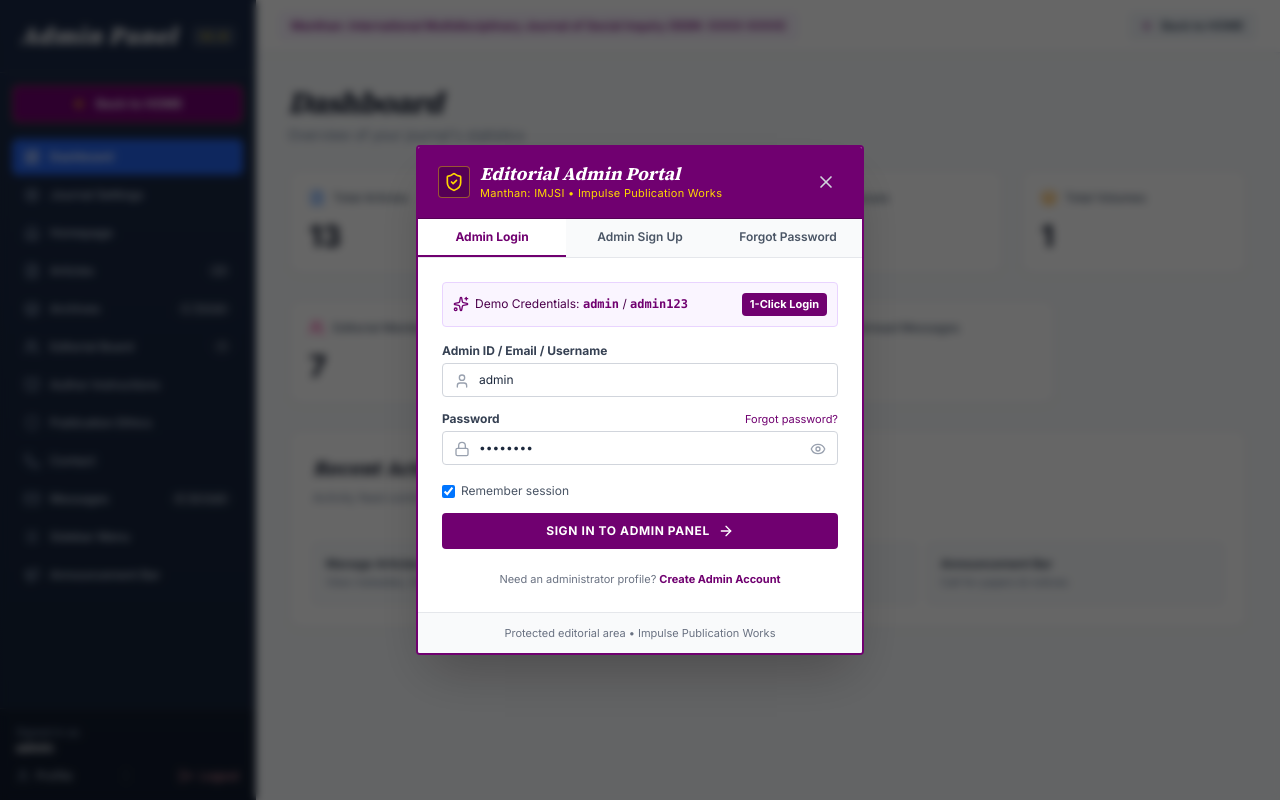
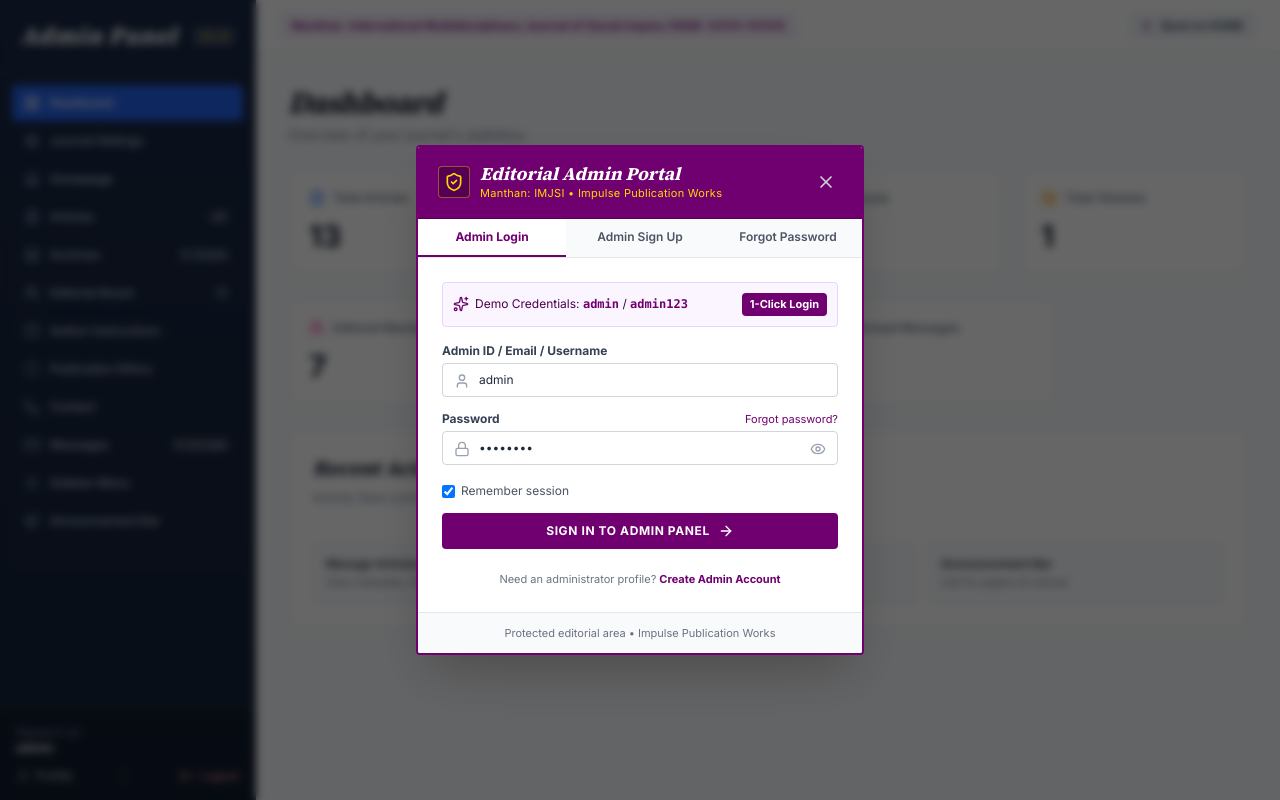
Before and after one commit to manthaninternational2025-maker/architect-web-main, a Next.js app: page /admin in a window 1280 px wide. Built offline with nearby package versions, Linux system fonts and the light colour scheme.

Commit message:
Remove duplicate Back to HOME button from sidebar

```diff
--- a/app/admin/page.tsx
+++ b/app/admin/page.tsx
@@ -358,18 +358,6 @@
             v1.0
           </span>
         </div>
-
-        {/* Back to HOME Button */}
-        <div className="px-3 pt-3 pb-1">
-          <Link
-            href="/"
-            className="w-full flex items-center justify-center gap-2 px-3 py-2.5 rounded-md text-xs font-bold bg-[#700070] hover:bg-[#880088] text-white border border-[#FFD700]/50 shadow-sm transition-all tracking-wide group"
-          >
-            <ArrowLeft className="w-4 h-4 text-[#FFD700] group-hover:-translate-x-1 transition-transform" />
-            <span>Back to HOME</span>
-          </Link>
-        </div>
-
         {/* Navigation Items */}
         <nav className="flex-1 overflow-y-auto px-3 py-3 space-y-0.5 text-sm custom-scrollbar">
           {navItems.map((item) => {
```
